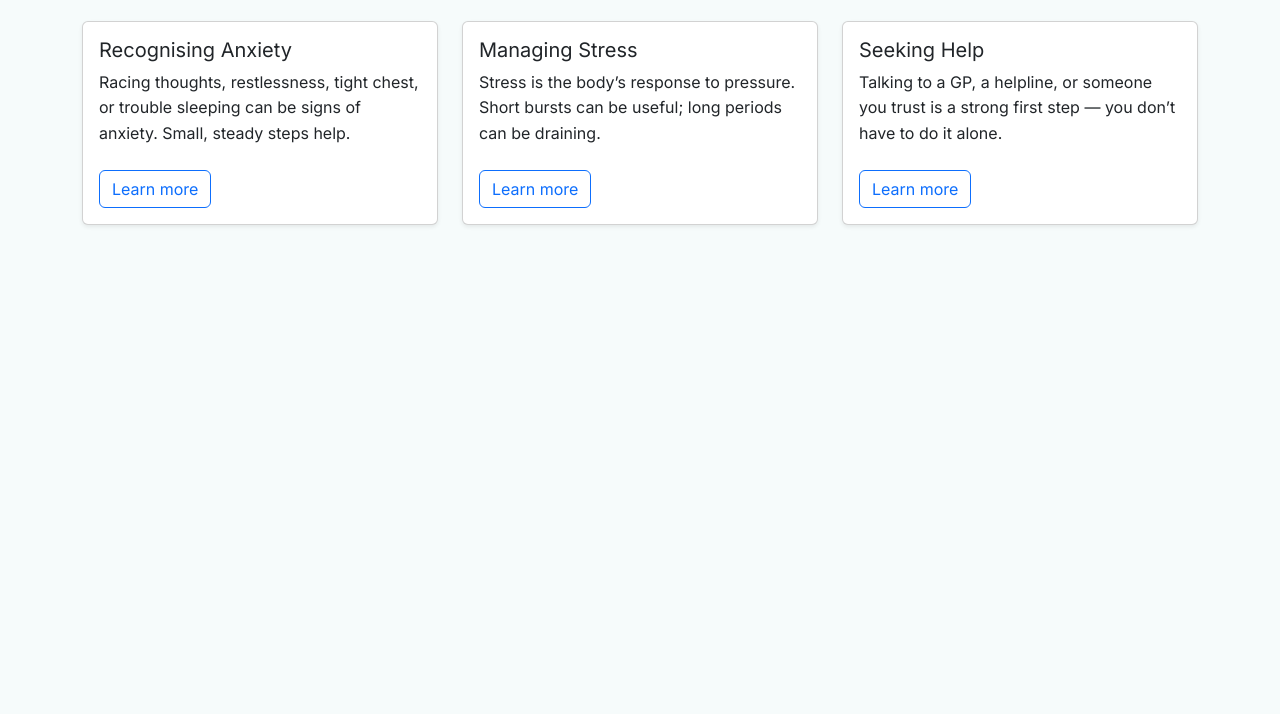
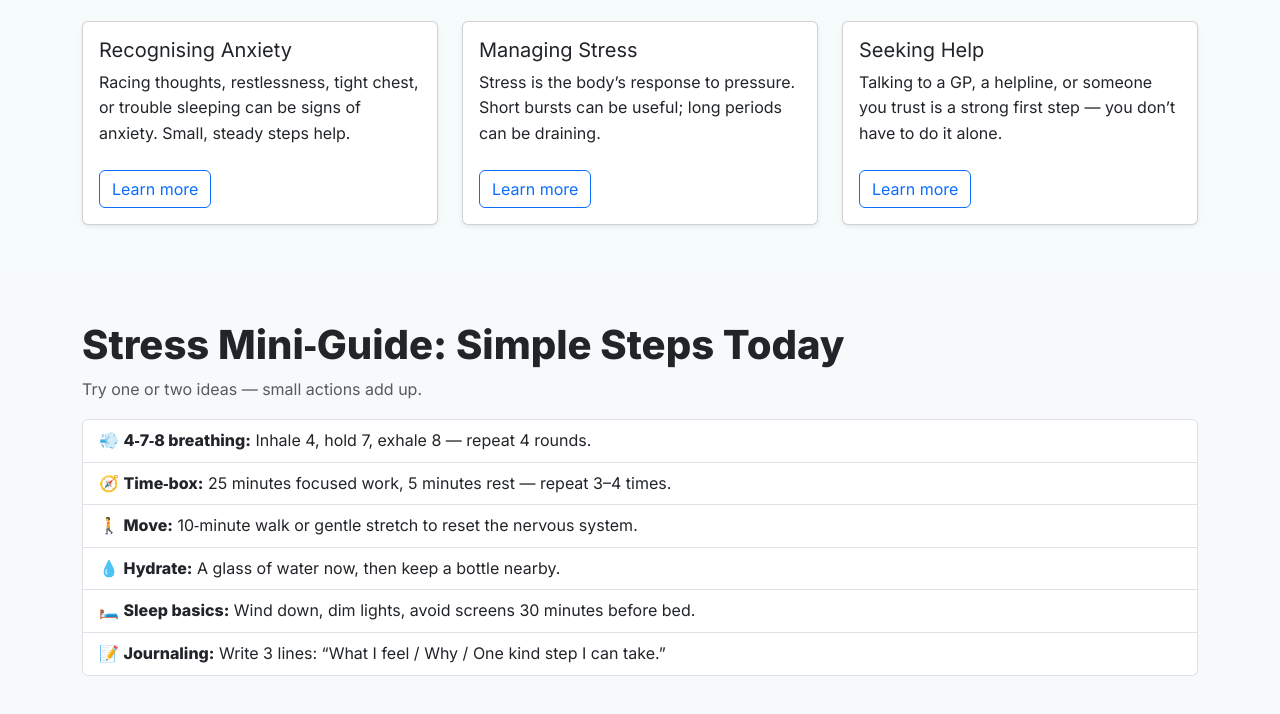
Before and after one commit to Nickncube/Good-Head-Space, a plain HTML site: page index.html in a window 1280 px wide. Shown: the part 672-1386 px from the top of the page. Before the commit the page ends 945 px from the top, so only its background shows below. Drawn offline with nearby package versions, Linux system fonts and the light colour scheme; files that its build step writes are made by us from their sources; a web font is replaced by a local one.

Commit message:
add stress mimi guide with accessible, readable list items

```diff
--- a/index.html
+++ b/index.html
@@ -121,6 +121,24 @@
 
 
     <!-- SECTION: STRESS MINI-GUIDE  -->
+     <section class="py-5 bg-body-tertiary">
+  <div class="container">
+    <header class="mb-3">
+      <h2 class="h1 fw-bold">Stress Mini‑Guide: Simple Steps Today</h2>
+      <p class="text-muted mb-0">Try one or two ideas — small actions add up.</p>
+    </header>
+
+    <ul class="list-group">
+      <li class="list-group-item">💨 <strong>4‑7‑8 breathing:</strong> Inhale 4, hold 7, exhale 8 — repeat 4 rounds.</li>
+      <li class="list-group-item">🧭 <strong>Time‑box:</strong> 25 minutes focused work, 5 minutes rest — repeat 3–4 times.</li>
+      <li class="list-group-item">🚶 <strong>Move:</strong> 10‑minute walk or gentle stretch to reset the nervous system.</li>
+      <li class="list-group-item">💧 <strong>Hydrate:</strong> A glass of water now, then keep a bottle nearby.</li>
+      <li class="list-group-item">🛏️ <strong>Sleep basics:</strong> Wind down, dim lights, avoid screens 30 minutes before bed.</li>
+      <li class="list-group-item">📝 <strong>Journaling:</strong> Write 3 lines: “What I feel / Why / One kind step I can take.”</li>
+    </ul>
+  </div>
+</section>
+
 
     <!-- SECTION: RESOURCES -->
 
```
